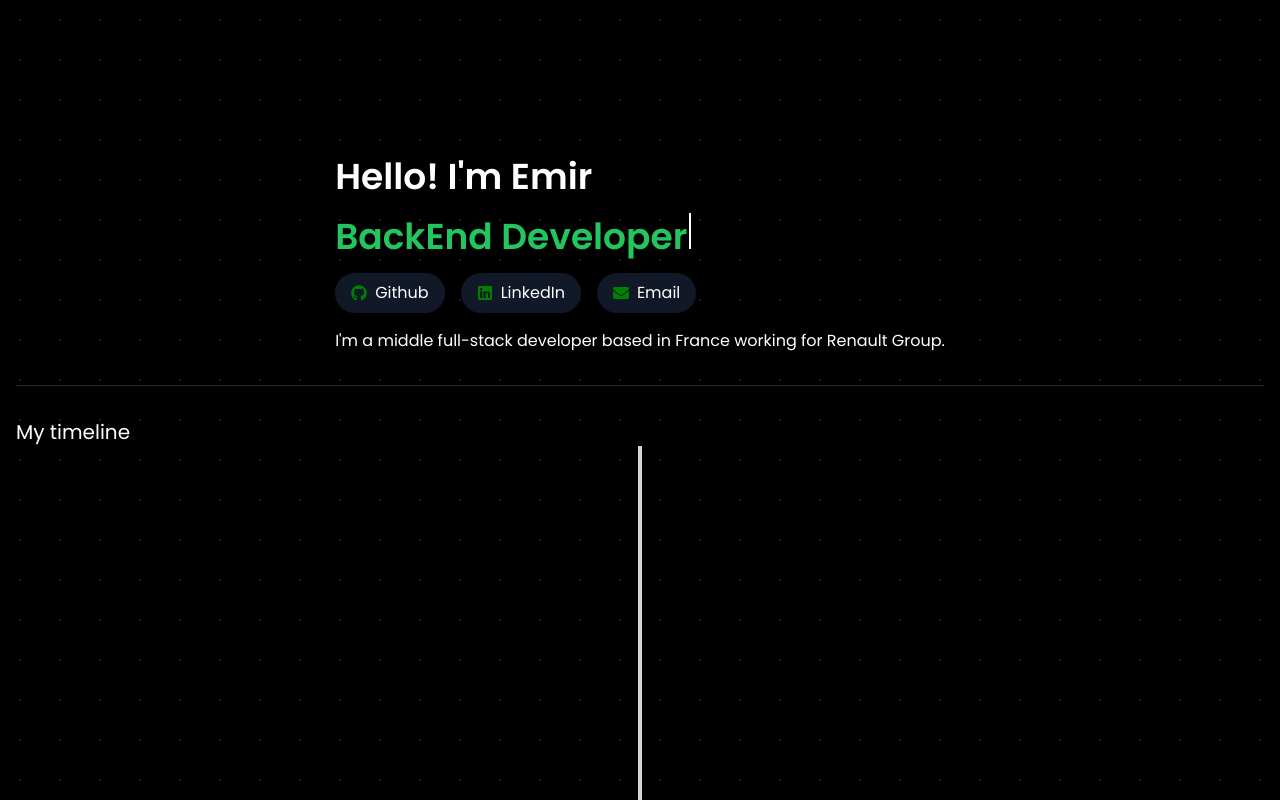
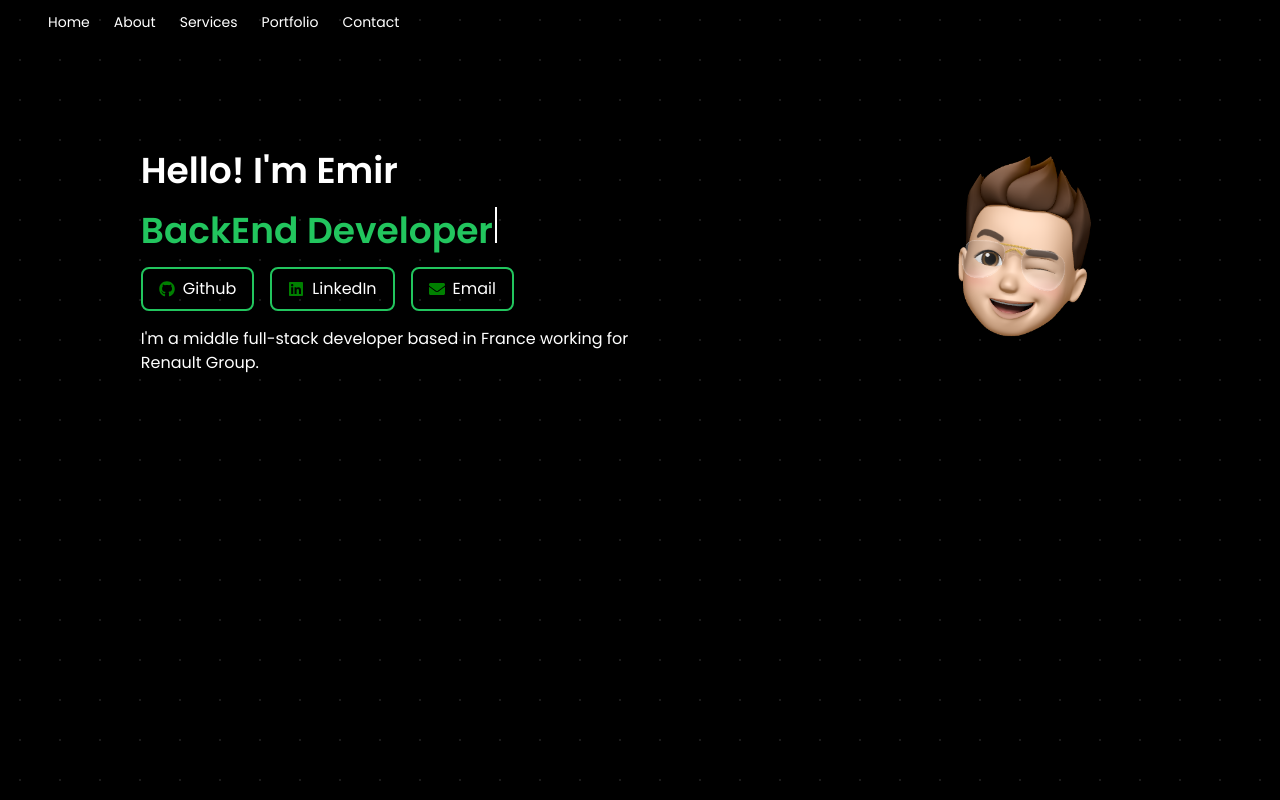
Before and after one commit to Emk0oo/portfolio2024, a Next.js app: page / in a window 1280 px wide. Built offline with nearby package versions, Linux system fonts and the light colour scheme.

Commit message:
added avatar

```diff
--- /dev/null
+++ b/components/Navbar.tsx
@@ -0,0 +1,31 @@
+import React from 'react'
+
+const Navbar = () => {
+  return (
+    <header className="text-white shadow">
+        <div className="container mx-auto px-6 py-3">
+            <div className="flex items-center justify-between">
+            <div className="hidden w-full  md:flex md:items-center">
+                <a className="text-sm md:ml-6" href="#hero">
+                Home
+                </a>
+                <a className="text-sm md:ml-6" href="#about">
+                About
+                </a>
+                <a className="text-sm md:ml-6" href="#services">
+                Services
+                </a>
+                <a className="text-sm md:ml-6" href="#portfolio">
+                Portfolio
+                </a>
+                <a className="text-sm md:ml-6" href="#contact">
+                Contact
+                </a>
+            </div>
+            </div>
+        </div>
+    </header>
+  )
+}
+
+export default Navbar
--- a/components/PortfolioContent.tsx
+++ b/components/PortfolioContent.tsx
@@ -4,6 +4,7 @@ import { useEffect, useState } from "react";
 import NavigationBar from "./navigationBar/NavigationBar";
 import Hero from "./hero/Hero";
 import Timeline from "./timeline/Timeline";
+import Navbar from "./Navbar";
 
 interface PortfolioContentProps {
   showPortfolio: boolean;
@@ -41,14 +42,14 @@ const PortfolioContent = ({ showPortfolio }: PortfolioContentProps) => {
       }`}
     >
       {/* <NavigationBar /> */}
+      <Navbar />
       <div id="content" className="w-full flex flex-col mt-8 px-4">
         <Hero
           showLeftText={showLeftText}
           showRightText={showRightText}
           showButton={showButton}
         />
-        <hr className="border-gray-800 my-8" />
-        <Timeline />
+        {/* <Timeline /> */}
       </div>
     </div>
   );
--- a/components/hero/Hero.tsx
+++ b/components/hero/Hero.tsx
@@ -5,6 +5,8 @@ import Link from "next/link";
 import HeroPills from "./HeroPills";
 import { FaGithub, FaLinkedin, FaEnvelope } from "react-icons/fa";
 import useWordFlick from "@/hooks/useWordFlick"; // Import the custom hook
+import Image from "next/image";
+import avatar from "@/public/images/avatar.png";
 
 type HeroProps = {
   showLeftText: boolean;
@@ -27,34 +29,34 @@ export default function Hero({ showLeftText, showRightText }: HeroProps) {
     },
   ];
 
-  const words = ["FrontEnd Developer", "BackEnd Developer", "FullStack Developer"];
+  const words = [
+    "FrontEnd Developer",
+    "BackEnd Developer",
+    "FullStack Developer",
+    "JavaScript Developer",
+  ];
   const speed = 80;
-  const skipDelay = 5;
+  const skipDelay = 8;
   const word = useWordFlick(words, speed, skipDelay);
 
   return (
     <div id="hero" className="w-full h-full flex">
-      {/* <div
-        id="hero-content"
-        className="hidden md:w-full md:flex md:mt-[10%] md:justify-between"
-      >
-        {showLeftText && (
-          <div
-            id="leftText"
-            className="flex rotate-180 text-end transition-transform duration-1000 translate-y-0"
-          >
-            <p className="text-8xl [writing-mode:vertical-lr]">Middle</p>
-            <p className="text-8xl [writing-mode:vertical-lr]">Developer</p>
-          </div>
-        )}
-      </div> */}
       <div
         id="hero-content"
-        className="w-full h-full flex-col  md:flex md:items-center mt-[10%] space-y-6"
+        className="w-full h-full flex flex-col md:flex-row-reverse md:items-center md:mx-[10%] mt-[5%] space-y-6 md:space-y-0"
       >
+        <div id="avatar" className="flex  md:w-1/2 md:justify-end">
+          <Image
+            src={avatar}
+            width={170}  // Taille de l'image pour mobile
+            height={170} // Taille de l'image pour mobile
+            className="md:w-[250px] md:h-[250px]" // Taille de l'image pour desktop
+            alt="avatar"
+          />
+        </div>
         <div
-          id="rightText"
-          className={`flex flex-col transition-opacity  duration-1000 opacity-100 space-y-4`}
+          id="leftText"
+          className={`flex flex-col transition-opacity w-full duration-1000 opacity-100 space-y-4 md:w-1/2`}
         >
           <p className="text-4xl font-semibold">Hello! I&apos;m Emir</p>
           <p className="text-4xl font-semibold text-green-500">
@@ -72,13 +74,12 @@ export default function Hero({ showLeftText, showRightText }: HeroProps) {
             ))}
           </div>
           <div id="description" className="flex mt-4">
-          <p>
-            I&apos;m a middle full-stack developer based in France working for
-            Renault Group.
-          </p>
+            <p>
+              I&apos;m a middle full-stack developer based in France working for
+              Renault Group.
+            </p>
+          </div>
         </div>
-        </div>
-
       </div>
     </div>
   );
--- a/components/hero/HeroPills.tsx
+++ b/components/hero/HeroPills.tsx
@@ -11,11 +11,11 @@ interface HeroPillsProps {
 const HeroPills: React.FC<HeroPillsProps> = ({ LinkName, link, Icon }) => {
   return (
     <>
-      <div className="flex bg-gray-900 rounded-full px-4 py-2">
+      <div className="flex border-2 border-green-500 hover:border-green-700 hover:text-green-500 rounded-lg px-4 py-2">
         <Link href={link}>
           <div className="flex items-center gap-2">
             <Icon style={{ color: 'green' }} /> {/* Apply green color to the icon */}
-            <p>{LinkName}</p>
+            <p className="">{LinkName}</p>
           </div>
         </Link>
       </div>
--- a/components/timeline/Timeline.tsx
+++ b/components/timeline/Timeline.tsx
@@ -3,10 +3,36 @@ import React from "react";
 const Timeline = () => {
   return (
     <>
-      <h1 className="text-xl ">My timeline</h1>
-      <div className="flex justify-center">
-        <div id="timeline" className="relative">
-          <div className="absolute left-1/2 transform -translate-x-1/2 w-1 bg-gray-300 h-screen"></div>
+      <hr className="border-gray-800 my-8 md:mx-[33.9%]" />
+
+      <div id="timeline" className="w-full h-full flex flex-col md:mx-[33.9%]">
+        <h1 className="text-xl mb-8">My timeline</h1>
+        <div className="relative w-full h-full flex flex-col items-center">
+          <div id="graph-timeline" className="relative w-full h-full">
+            <div className="absolute left-1/2 transform -translate-x-1/2 w-1 bg-gray-300 h-screen"></div>
+            <div
+              id="red-dot"
+              style={{
+                top: "0%",
+                left: "50%",
+                transform: "translate(-50%, -50%)",
+                position: "absolute",
+                width: "13px",
+                height: "13px",
+                backgroundColor: "red",
+                borderRadius: "50%",
+              }}
+            ></div>
+            <div id="content-graph" className="flex w-full ">
+              <div id="content-graph-logo" className="w-1/2 flex justify-end items-center pr-4">
+                O
+              </div>
+              <div id="content-graph-text" className="w-1/2 h-full">
+                <p className="font-bold">2024.09.01</p>
+                <p>Start of master degree - FullStack developer & web management</p>
+              </div>
+            </div>
+          </div>
         </div>
       </div>
     </>
```
Also changed, not shown: public/images/avatar 2.png (added), public/images/avatar.png (added).
